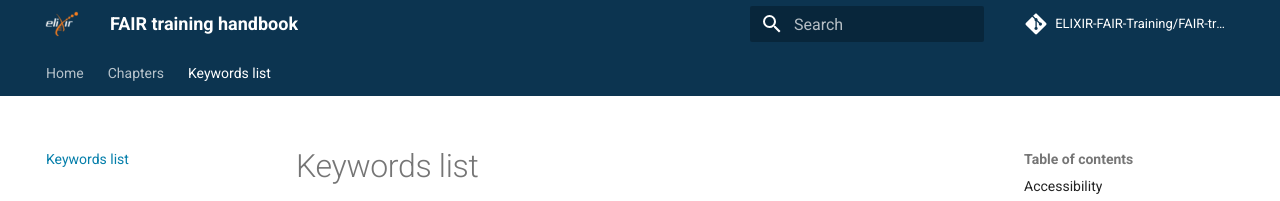
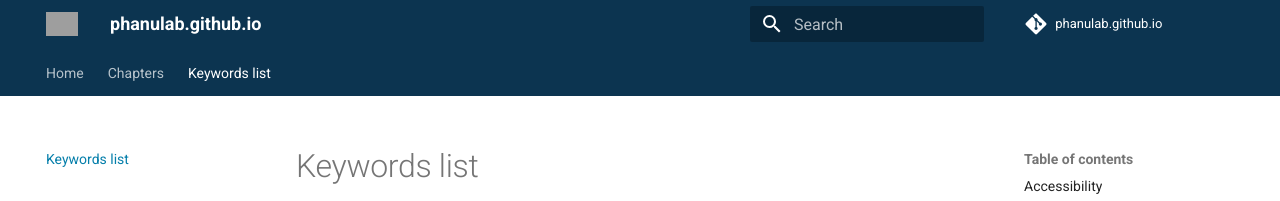
Before and after one commit to PhanuLab/phanulab.github.io, an MkDocs documentation site: the page built from docs/keywords.md, in a window 1280 px wide. Shown: the top 201 px of the page. Built offline with MkDocs 1.6.1 and Material for MkDocs 9.7.7, drawn with Linux system fonts in a browser that asks for light colours; comment, search, counter and statistics services are not loaded; grey boxes are pictures that could not be loaded.

Commit message:
Update mkdocs.yml

```diff
--- a/mkdocs.yml
+++ b/mkdocs.yml
@@ -1,4 +1,4 @@
-site_name: FAIR training handbook
+site_name: phanulab.github.io
 nav:
     - Home: index.md
     - Chapters:
@@ -17,16 +17,16 @@ nav:
 
 theme:
   name: material
-  logo: assets/images/white-orange-logo.png
-  favicon: assets/images/elixir_favicon.ico
+  logo: assets/images/ssrucspxwfav.png
+  favicon: assets/images/ssrucspxwfav.ico
   custom_dir: overrides
   features:
     - navigation.tabs
 
 # Repository
-repo_name: ELIXIR-FAIR-Training/FAIR-training-handbook
-repo_url: https://github.com/ELIXIR-FAIR-Training/FAIR-training-handbook
-edit_uri: edit/main/docs/
+repo_name: phanulab.github.io
+repo_url: https://github.com/PhanuLab/phanulab.github.io
+edit_uri: edit/master/docs/
 
 plugins:
   - tags:
```
